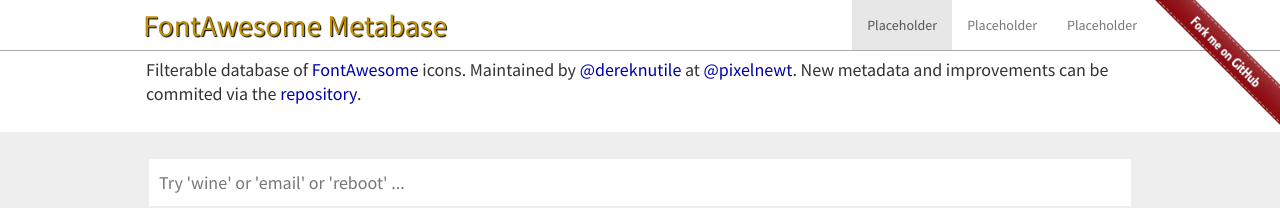
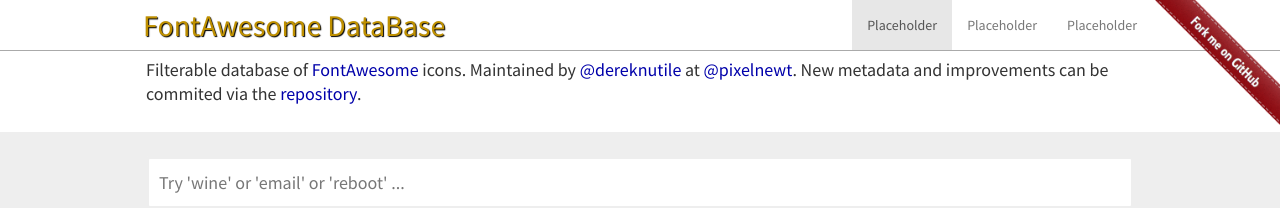
Before and after one commit to fadbus/fadbus.github.io, a Jekyll site: the page built from index.html, in a window 1280 px wide. Shown: the top 208 px of the page. Built offline with Jekyll 4.4.1, drawn with Linux system fonts in a browser that asks for light colours.

Commit message:
Fixed app name.

```diff
--- a/_config.yml
+++ b/_config.yml
@@ -1,5 +1,5 @@
 # Site settings
-title: "FontAwesome Metabase"
+title: "FontAwesome DataBase"
 email: "dereknutile@gmail.com"
 description: "Filterable database of FontAwesome icons."
 tagline: "Find your FontAwesome font easily."
```
